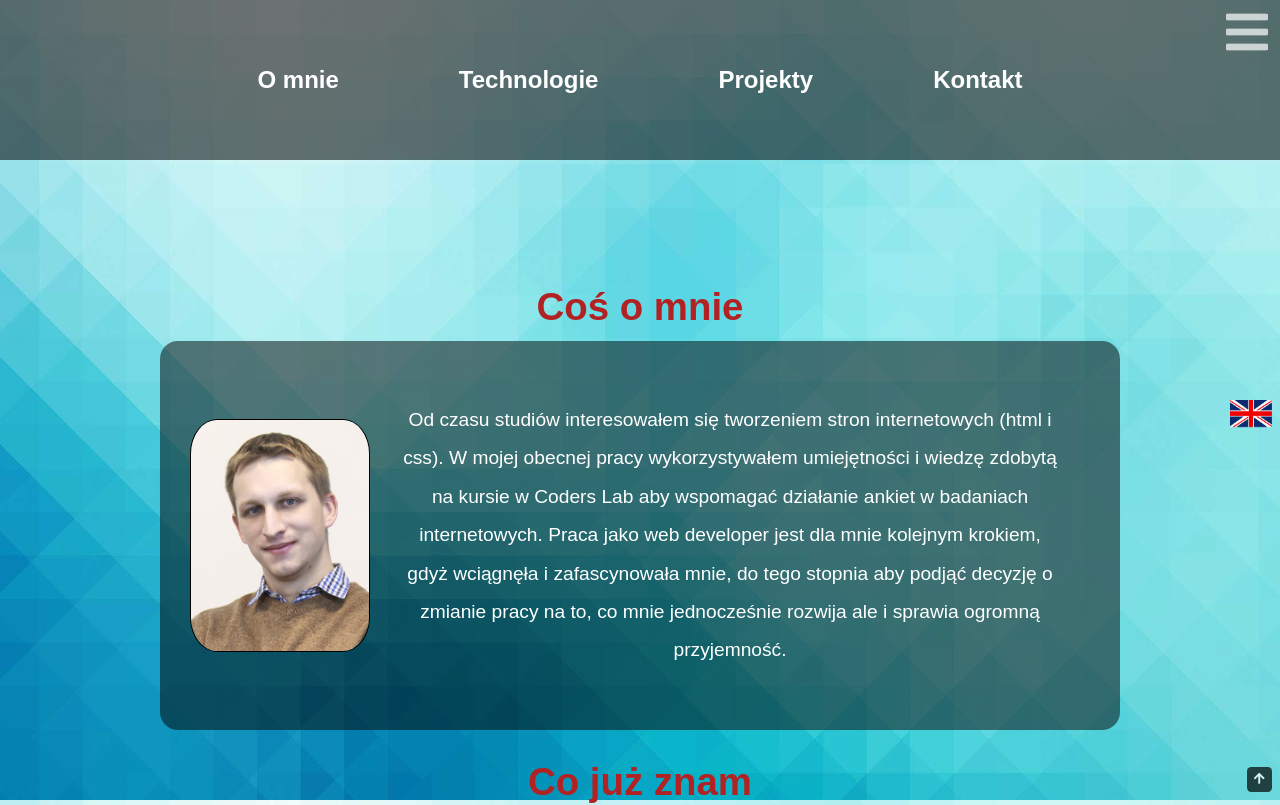
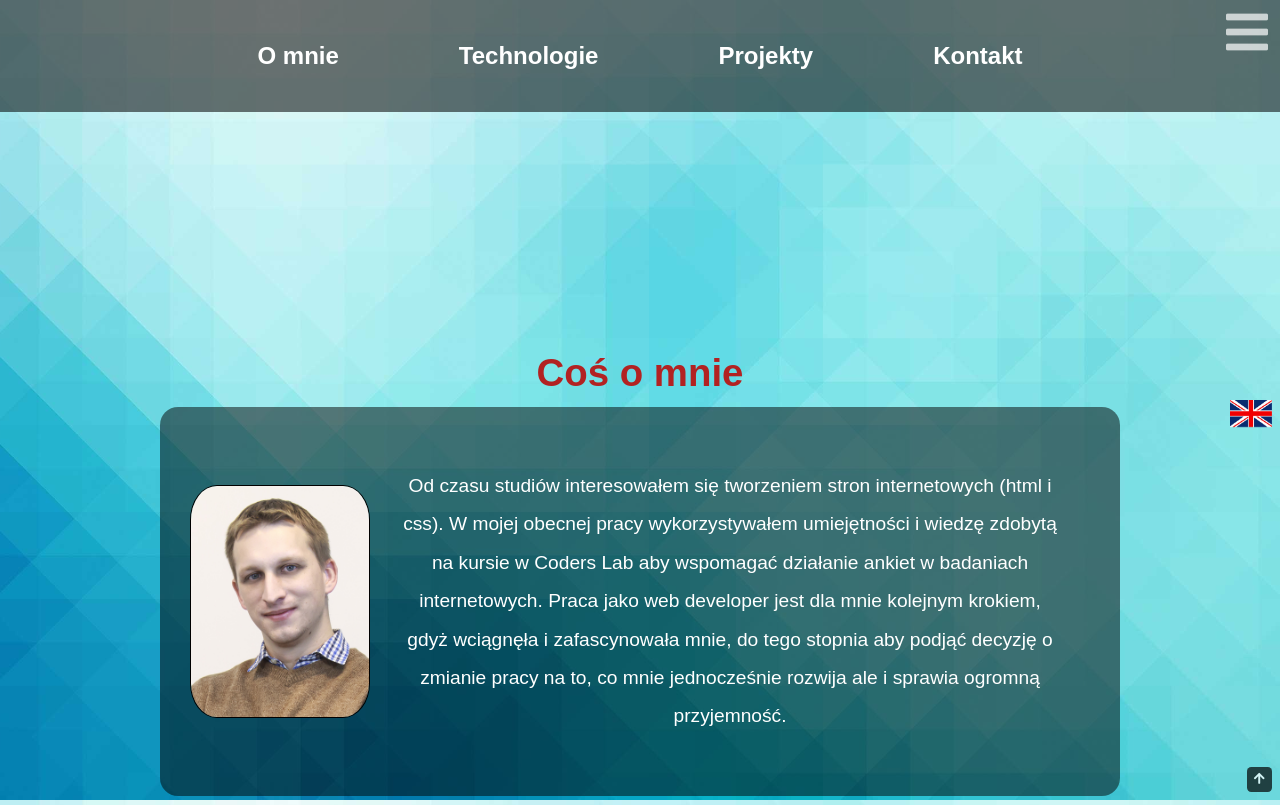
Before and after one commit to KrzGas/KrzysztofGasikPortfolio, a React app: page / in a window 1280 px wide. Shown: the top 805 px of the page. Built offline with nearby package versions, Linux system fonts and the light colour scheme.

Commit message:
site rebuild v6

```diff
--- a/scss/partials/_header.scss
+++ b/scss/partials/_header.scss
@@ -11,4 +11,21 @@ header {
   h1 {
     text-align: center;
   }
+  .title__show {
+    animation: show .7s ease;
+    opacity: 1;
+
+  }
+  .title__hide {
+    opacity: 0;
+  }
 }
+
+@keyframes show {
+  from{
+    opacity: 0;
+  }
+  to{
+    opacity: 1;
+  }
+}
--- a/scss/partials/_navigation.scss
+++ b/scss/partials/_navigation.scss
@@ -5,10 +5,12 @@
   width: 100%;
   background: rgba(0, 0, 0, 0.55);
   animation: menuSlideDown 0.25s ease-in;
-  min-height: 10rem;
+  min-height: 7rem;
   opacity: 1;
   position: fixed;
   top:0;
+  display: flex;
+  justify-content: center;
 }
 nav {
   display: flex;
--- a/scss/partials/_projects.scss
+++ b/scss/partials/_projects.scss
@@ -15,10 +15,10 @@
       background-repeat: no-repeat;
       margin: 1.25em;
       &:hover {
-        opacity: 0.60;
+        opacity: 0.75;
         cursor: pointer;
         &::after {
-          background-color: $color2-hover;
+          background-color: $color3-hover;
         }
       }
     }
--- a/scss/style.scss
+++ b/scss/style.scss
@@ -24,7 +24,6 @@ body {
 body {
   font-family: "Arial";
   font-size: 1.2em;
-  height: 100vh;
 }
 
 .wrapper {
@@ -74,7 +73,6 @@ body {
 }
 
 #app {
-  // overflow-x: hidden;
   @media (max-width: 425px) {
     .menu__visible__curtain {
       min-height: 5rem;
@@ -195,6 +193,10 @@ body {
         .technology__icon {
           padding: 0;
           margin: 0 auto;
+          i {
+            font-size: 3em;
+            margin: 1em;
+          }
         }
       }
     }
--- a/src/Components/Header/Header.js
+++ b/src/Components/Header/Header.js
@@ -4,7 +4,7 @@ const Header = (props) => {
   const click = props.info;
   return (
     <header id="Header">
-      <h1>{click > 1 ? null : 'Junior Frontend Developer'}</h1>
+      <h1 className={click > 1 ? "title__hide" : "title__show"}>Junior Frontend Developer</h1>
     </header>
   );
 };
--- a/src/Components/Navigation/Navigation.js
+++ b/src/Components/Navigation/Navigation.js
@@ -25,7 +25,7 @@ class Navigation extends Component {
   constructor(props) {
     super(props);
     this.state = {
-      swap: true
+      swap: false
     };
   }
 
@@ -34,44 +34,28 @@ class Navigation extends Component {
       swap: !this.state.swap
     });
   };
+
   render() {
     const props = this.props;
     return (
       <>
-      <div className={`wrapper__nav ${this.state.swap ? 'menu__visible__curtain' : ""}`}>
-        <nav style={this.state.swap ? {display: 'flex'} : {display: 'none'}}>
+      {this.state.swap ? null :
+      <div className='menu__visible__curtain'>
+        <nav>
           {MenuElements.map((item,index) => (
-            <Link
-              key={item.name}
-              to={item.path}
-              spy={true}
-              smooth={true}
-              offset={-50}
-              duration={450}
-            >
+            <Link key={item.name} to={item.path} spy={true} smooth={true}offset={-50} duration={450}>
               {Translation.filter(n => n.component === "Navigation").map(
-                      l => {
-                        return (
-                          <span key={index}>
-                            {props.language === "PL"
-                              ? l.PL[index]
-                              : l.EN[index]}
-                          </span>
-                        );
-                      }
-                    )}
+                l => {return (<span key={index}>{props.language === "PL"? l.PL[index]: l.EN[index]}</span>);})}
             </Link>
           ))}
-
         </nav>
       </div>
-      <div className="menu__wrapper" >
+       }
+      <div className="menu__wrapper">
       {this.state.swap ? (
-        <i className="fas fa-bars" onClick={()=>this.switchMenu(this.props.click(1))}>
-        </i>
+        <i className="far fa-window-close" onClick={()=>this.switchMenu(this.props.click(2))}/>
       ) : (
-        <i className="far fa-window-close" onClick={()=>this.switchMenu(this.props.click(2))}>
-          </i>
+        <i className="fas fa-bars" onClick={()=>this.switchMenu(this.props.click(1))} />
       )}
       </div>
       </>
```
